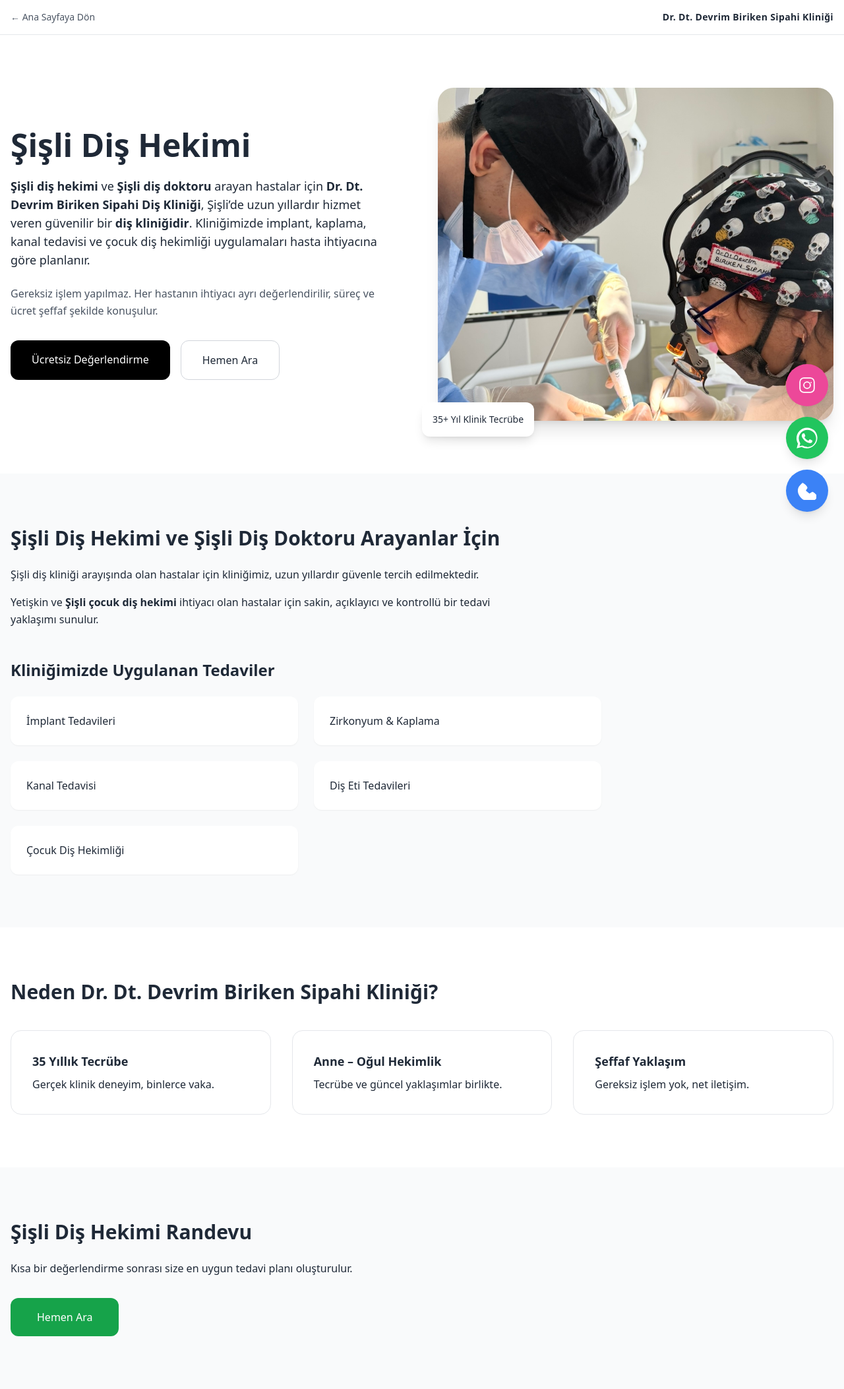
After one commit to ekinsipahi/clinic, a Django app: template clinic/templates/clinic/sisli-dis-hekimi copy.html in a window 1280 px wide. The commit adds this page. Shown: the whole page at 66% size. Run offline with Django 5.2, Linux system fonts and the light colour scheme; the template is opened without the code that fills it, so the values that code supplies are empty; some libraries are stand-ins or nearby versions.

Commit message:
SAĞLIK TURIZM ONAYI İÇİN GEREKLİ V3

```diff
--- /dev/null
+++ b/clinic/templates/clinic/sisli-dis-hekimi copy.html
@@ -0,0 +1,210 @@
+{% load static %}
+<!DOCTYPE html>
+<html lang="tr">
+    <head>
+        <meta charset="UTF-8" />
+        <title>Şişli Diş Hekimi | Dr. Dt. Devrim Biriken Sipahi Kliniği</title>
+
+        <meta name="description"
+            content="Şişli diş hekimi arayanlar için 35 yıllık tecrübeye sahip Dr. Dt. Devrim Biriken Sipahi ve Dt. Ekin Sipahi ile güvenilir, kaliteli diş tedavileri.">
+        <meta name="viewport" content="width=device-width, initial-scale=1">
+
+        <script src="https://cdn.tailwindcss.com"></script>
+        <link rel="canonical"
+            href="https://devrimbirikensipahi.com.tr/sisli-dis-hekimi" />
+
+        <!-- JSON-LD aynı bırakıldı -->
+    </head>
+
+    <body class="bg-gray-50 text-gray-800 leading-relaxed">
+
+        <!-- HEADER -->
+        <header class="bg-white sticky top-0 z-50 border-b">
+            <div
+                class="max-w-7xl mx-auto px-4 py-4 flex items-center justify-between">
+                <a href="/"
+                    class="text-sm font-medium text-gray-600 hover:text-black transition">
+                    ← Ana Sayfaya Dön
+                </a>
+                <span class="text-sm font-semibold tracking-wide">
+                    Dr. Dt. Devrim Biriken Sipahi Kliniği
+                </span>
+            </div>
+        </header>
+
+        <!-- HERO -->
+        <section class="bg-white">
+            <div
+                class="max-w-7xl mx-auto px-4 py-20 grid md:grid-cols-2 gap-12 items-center">
+
+                <!-- TEXT -->
+                <div>
+                    <h1 class="text-4xl md:text-5xl font-bold mb-6">
+                        Şişli Diş Hekimi
+                    </h1>
+
+                    <p class="text-lg mb-6 max-w-xl">
+                        <strong>Şişli diş hekimi</strong> ve <strong>Şişli diş
+                            doktoru</strong> arayan hastalar için
+                        <strong>Dr. Dt. Devrim Biriken Sipahi Diş
+                            Kliniği</strong>,
+                        Şişli’de uzun yıllardır hizmet veren güvenilir bir
+                        <strong>diş kliniğidir</strong>.
+                        Kliniğimizde implant, kaplama, kanal tedavisi ve çocuk
+                        diş hekimliği uygulamaları
+                        hasta ihtiyacına göre planlanır.
+                    </p>
+
+                    <p class="text-gray-600 mb-8 max-w-xl">
+                        Gereksiz işlem yapılmaz.
+                        Her hastanın ihtiyacı ayrı değerlendirilir, süreç ve
+                        ücret şeffaf şekilde konuşulur.
+                    </p>
+
+                    <div class="flex flex-wrap gap-4">
+                        <a href="#iletisim"
+                            class="bg-black text-white px-8 py-4 rounded-xl font-medium hover:bg-gray-800 transition">
+                            Ücretsiz Değerlendirme
+                        </a>
+                        <a href="tel:+905055771883"
+                            class="border border-gray-300 px-8 py-4 rounded-xl font-medium hover:bg-gray-100 transition">
+                            Hemen Ara
+                        </a>
+                    </div>
+                </div>
+
+                <!-- IMAGE -->
+                <div class="relative">
+                    <img src="{% static 'images/IMG_0543.jpg' %}"
+                        alt="Şişli Diş Hekimi Dr. Devrim Biriken Sipahi Kliniği"
+                        class="rounded-3xl shadow-xl">
+                    <div
+                        class="absolute -bottom-6 -left-6 bg-white p-4 rounded-xl shadow-lg text-sm">
+                        35+ Yıl Klinik Tecrübe
+                    </div>
+                </div>
+
+            </div>
+        </section>
+
+        <!-- CONTENT -->
+        <section class="max-w-7xl mx-auto px-4 py-20">
+            <div class="max-w-3xl">
+                <h2 class="text-3xl font-bold mb-6">
+                    Şişli Diş Hekimi ve Şişli Diş Doktoru Arayanlar İçin
+                </h2>
+                <p class="mb-4">
+                    Şişli diş kliniği arayışında olan hastalar için
+                    kliniğimiz, uzun yıllardır güvenle tercih edilmektedir.
+                </p>
+                <p class="mb-6">
+                    Yetişkin ve <strong>Şişli çocuk diş hekimi</strong> ihtiyacı
+                    olan hastalar için
+                    sakin, açıklayıcı ve kontrollü bir tedavi yaklaşımı sunulur.
+                </p>
+            </div>
+
+            <h3 class="text-2xl font-semibold mt-12 mb-6">
+                Kliniğimizde Uygulanan Tedaviler
+            </h3>
+
+            <div class="grid md:grid-cols-2 gap-6 max-w-4xl">
+                <div class="p-6 bg-white rounded-xl shadow-sm">İmplant
+                    Tedavileri</div>
+                <div class="p-6 bg-white rounded-xl shadow-sm">Zirkonyum &
+                    Kaplama</div>
+                <div class="p-6 bg-white rounded-xl shadow-sm">Kanal
+                    Tedavisi</div>
+                <div class="p-6 bg-white rounded-xl shadow-sm">Diş Eti
+                    Tedavileri</div>
+                <div class="p-6 bg-white rounded-xl shadow-sm">Çocuk Diş
+                    Hekimliği</div>
+            </div>
+        </section>
+
+        <!-- TRUST -->
+        <section class="bg-white py-20">
+            <div class="max-w-7xl mx-auto px-4">
+                <h2 class="text-3xl font-bold mb-10">
+                    Neden Dr. Dt. Devrim Biriken Sipahi Kliniği?
+                </h2>
+
+                <div class="grid md:grid-cols-3 gap-8">
+                    <div class="p-8 border rounded-2xl">
+                        <h3 class="font-semibold text-lg mb-2">35 Yıllık
+                            Tecrübe</h3>
+                        <p>Gerçek klinik deneyim, binlerce vaka.</p>
+                    </div>
+                    <div class="p-8 border rounded-2xl">
+                        <h3 class="font-semibold text-lg mb-2">Anne – Oğul
+                            Hekimlik</h3>
+                        <p>Tecrübe ve güncel yaklaşımlar birlikte.</p>
+                    </div>
+                    <div class="p-8 border rounded-2xl">
+                        <h3 class="font-semibold text-lg mb-2">Şeffaf
+                            Yaklaşım</h3>
+                        <p>Gereksiz işlem yok, net iletişim.</p>
+                    </div>
+                </div>
+            </div>
+        </section>
+
+        <!-- CONTACT -->
+        <section id="iletisim" class="max-w-7xl mx-auto px-4 py-20">
+            <div class="max-w-2xl">
+                <h2 class="text-3xl font-bold mb-6">
+                    Şişli Diş Hekimi Randevu
+                </h2>
+                <p class="mb-8">
+                    Kısa bir değerlendirme sonrası size en uygun tedavi planı
+                    oluşturulur.
+                </p>
+                <a href="tel:+905055771883"
+                    class="inline-block bg-green-600 text-white px-10 py-4 rounded-xl font-medium hover:bg-green-700 transition">
+                    Hemen Ara
+                </a>
+            </div>
+        </section>
+
+        <div class="fixed bottom-6 right-6 flex flex-col gap-4 z-[9999]">
+            <!-- Instagram Butonu -->
+            <a href="/instagram-yonlendirme" id="instagram-button"
+                target="_blank" rel="noopener nofollow"
+                aria-label="Instagram'da Dr. Devrim Biriken Sipahi profilini görüntüle"
+                class="bg-pink-500 hover:bg-pink-600 text-white p-4 rounded-full shadow-lg transition-all duration-300 flex items-center justify-center w-14 h-14 md:w-16 md:h-16">
+                <!-- Instagram SVG ikonu -->
+                <svg xmlns="http://www.w3.org/2000/svg"
+                    class="w-6 h-6 md:w-7 md:h-7" fill="currentColor"
+                    viewBox="0 0 24 24">
+                    <path
+                        d="M7.75 2h8.5A5.75 5.75 0 0 1 22 7.75v8.5A5.75 5.75 0 0 1 16.25 22h-8.5A5.75 5.75 0 0 1 2 16.25v-8.5A5.75 5.75 0 0 1 7.75 2Zm0 1.5A4.25 4.25 0 0 0 3.5 7.75v8.5A4.25 4.25 0 0 0 7.75 20.5h8.5a4.25 4.25 0 0 0 4.25-4.25v-8.5A4.25 4.25 0 0 0 16.25 3.5h-8.5ZM12 7a5 5 0 1 1 0 10 5 5 0 0 1 0-10Zm0 1.5a3.5 3.5 0 1 0 0 7 3.5 3.5 0 0 0 0-7Zm5.25-.75a.75.75 0 1 1 0 1.5.75.75 0 0 1 0-1.5Z" />
+                </svg>
+            </a>
+
+            <!-- WhatsApp Butonu -->
+            <a href="/whatsapp-yonlendirme" target="_blank"
+                rel="noopener nofollow"
+                aria-label="WhatsApp üzerinden Dr. Devrim Biriken Sipahi ile iletişime geçin"
+                class="bg-green-500 hover:bg-green-600 text-white p-4 rounded-full shadow-lg transition-all duration-300 flex items-center justify-center w-14 h-14 md:w-16 md:h-16">
+                <!-- WhatsApp resmi SVG logosu -->
+                <svg viewBox="0 0 32 32" fill="white" class="w-8 h-8"
+                    xmlns="https://www.w3.org/2000/svg">
+                    <path
+                        d="M16 .396C7.164.396.005 7.555.005 16.39c0 2.885.756 5.712 2.194 8.198L.3 31.711l7.32-1.921a15.85 15.85 0 0 0 7.986 2.056h.002c8.834 0 15.993-7.158 15.993-15.993 0-4.272-1.664-8.288-4.688-11.312C24.288 2.06 20.272.396 16 .396zm0 29.075a13.01 13.01 0 0 1-6.614-1.767l-.474-.277-4.348 1.143 1.162-4.234-.306-.499a13.08 13.08 0 0 1-1.999-6.992c0-7.24 5.892-13.132 13.132-13.132 3.51 0 6.813 1.368 9.295 3.849s3.837 5.785 3.837 9.295c0 7.24-5.892 13.132-13.132 13.132zm7.216-9.967c-.395-.197-2.338-1.152-2.701-1.284-.363-.132-.627-.197-.89.197s-1.02 1.284-1.252 1.547c-.231.264-.462.296-.856.099-.395-.197-1.668-.614-3.177-1.956-1.175-1.047-1.965-2.342-2.195-2.737-.231-.396-.025-.609.172-.805.177-.177.395-.462.592-.693.198-.231.264-.396.396-.66.132-.264.066-.495-.033-.693-.098-.198-.89-2.147-1.22-2.938-.321-.772-.647-.667-.89-.678-.231-.009-.495-.011-.76-.011s-.693.099-1.056.495c-.363.396-1.385 1.354-1.385 3.3s1.419 3.827 1.615 4.092c.198.264 2.791 4.268 6.768 5.982.947.409 1.686.654 2.262.837.95.302 1.814.259 2.498.157.762-.113 2.338-.953 2.67-1.875.33-.923.33-1.713.231-1.875-.099-.165-.363-.264-.76-.462z" />
+                </svg>
+            </a>
+
+            <!-- Telefon Butonu -->
+            <a href="/telefon-yonlendirme" rel="noopener nofollow"
+                aria-label="Telefonla ara"
+                class="bg-blue-500 hover:bg-blue-600 text-white p-4 rounded-full shadow-lg transition-all duration-300 flex items-center justify-center w-14 h-14 md:w-16 md:h-16">
+                <svg xmlns="https://www.w3.org/2000/svg" fill="currentColor"
+                    class="w-6 h-6 md:w-7 md:h-7"
+                    viewBox="0 0 16 16">
+                    <path
+                        d="M3.654 1.328a.678.678 0 0 1 .58-.07c.577.192 1.41.67 2.387 1.646.976.976 1.453 1.81 1.645 2.387a.678.678 0 0 1-.07.58l-1.017 1.528a.678.678 0 0 0 .145.89l2.457 1.966a.678.678 0 0 0 .89-.145l1.528-1.017a.678.678 0 0 1 .58-.07c.577.192 1.41.67 2.387 1.646.976.976 1.453 1.81 1.645 2.387a.678.678 0 0 1-.07.58c-.548.927-1.636 2.184-3.458 3.459C9.258 18.2 5.376 16.775 2.827 14.227 0.278 11.678-1.147 7.796 1.094 4.342c1.275-1.822 2.532-2.91 3.46-3.458z" />
+                </svg>
+            </a>
+        </div>
+    </body>
+</html>
```
Also changed, not shown: clinic/templates/clinic/sisli-dis-hekimi.html (+1 -131 lines).
